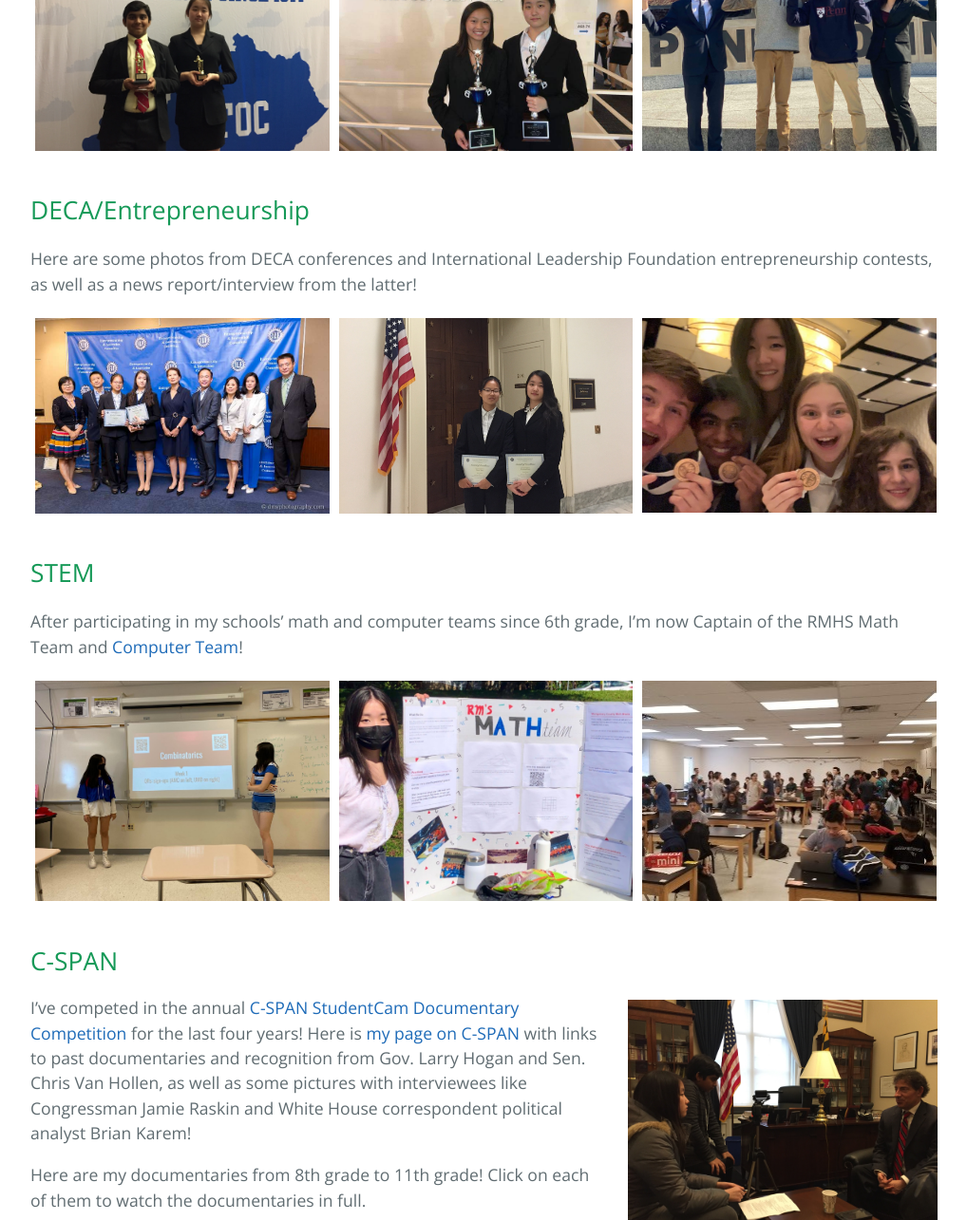
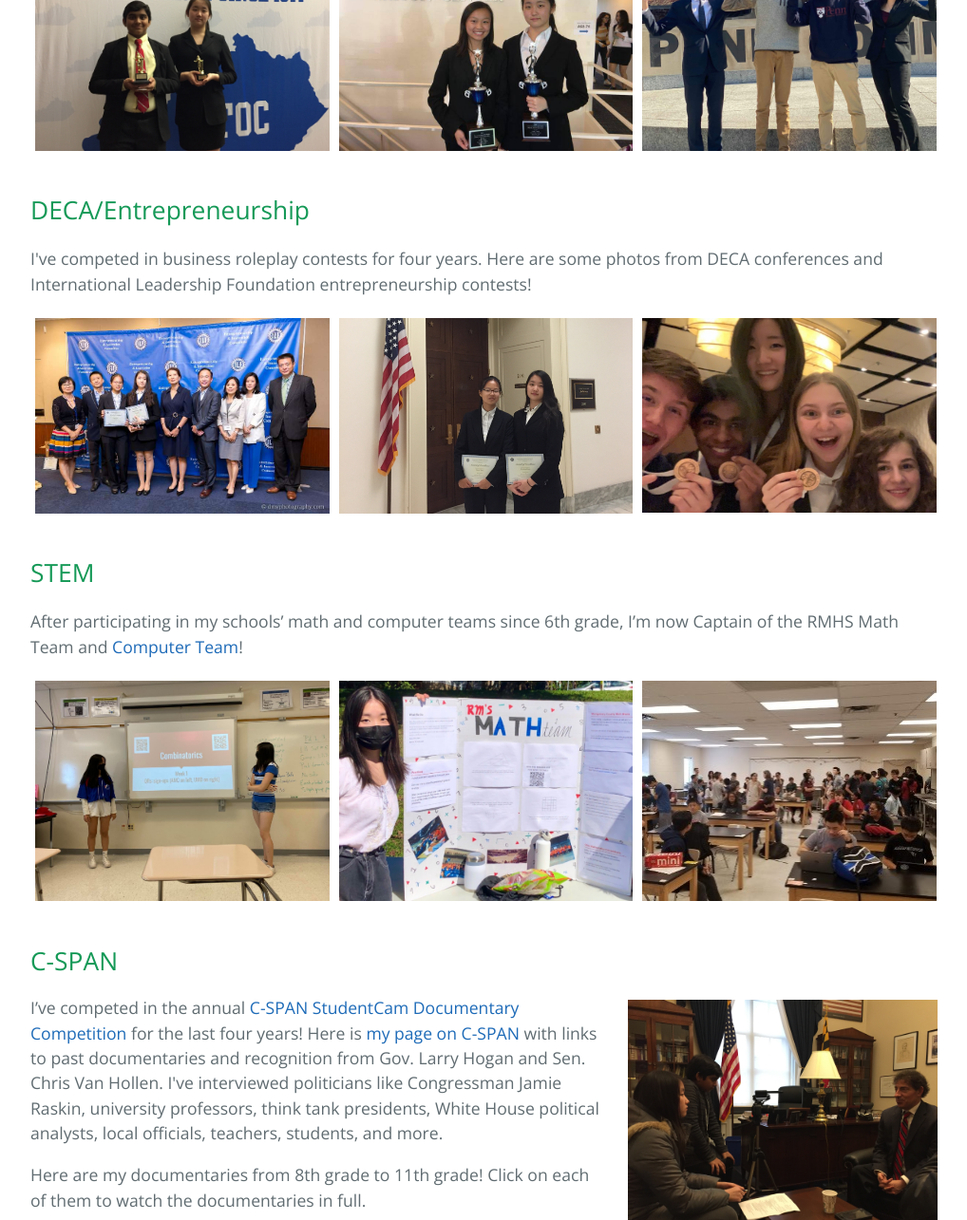
Before and after one commit to carinaxguo/carinaxguo.github.io, a Jekyll site: the page built from extracurriculars.html, in a window 1280 px wide and 1400 px high, scrolled down 596 px, cut to the strip 0-1285 px from the top of the window. Shown: the whole strip at 95% size, without its empty margins (128-1146 px from the left). Built offline with Jekyll 4.4.1, drawn with Linux system fonts in a browser that asks for light colours.

Commit message:
Update extracurriculars.html

```diff
--- a/extracurriculars.html
+++ b/extracurriculars.html
@@ -52,9 +52,8 @@ permalink: /extracurriculars/
   </div>
   <h2>DECA/Entrepreneurship</h2>
   <p>
-    Here are some photos from DECA conferences and International Leadership
-    Foundation entrepreneurship contests, as well as a news report/interview
-    from the latter!
+    I've competed in business roleplay contests for four years. Here are some photos from DECA conferences and International Leadership
+    Foundation entrepreneurship contests!
   </p>
   <div class="row">
     <div class="column-3">
@@ -109,9 +108,7 @@ permalink: /extracurriculars/
           >my page on C-SPAN</a
         >
         with links to past documentaries and recognition from Gov. Larry Hogan
-        and Sen. Chris Van Hollen, as well as some pictures with interviewees
-        like Congressman Jamie Raskin and White House correspondent political
-        analyst Brian Karem!
+        and Sen. Chris Van Hollen. I've interviewed politicians like Congressman Jamie Raskin, university professors, think tank presidents, White House political analysts, local officials, teachers, students, and more.
       </p>
 
       <p>
```
